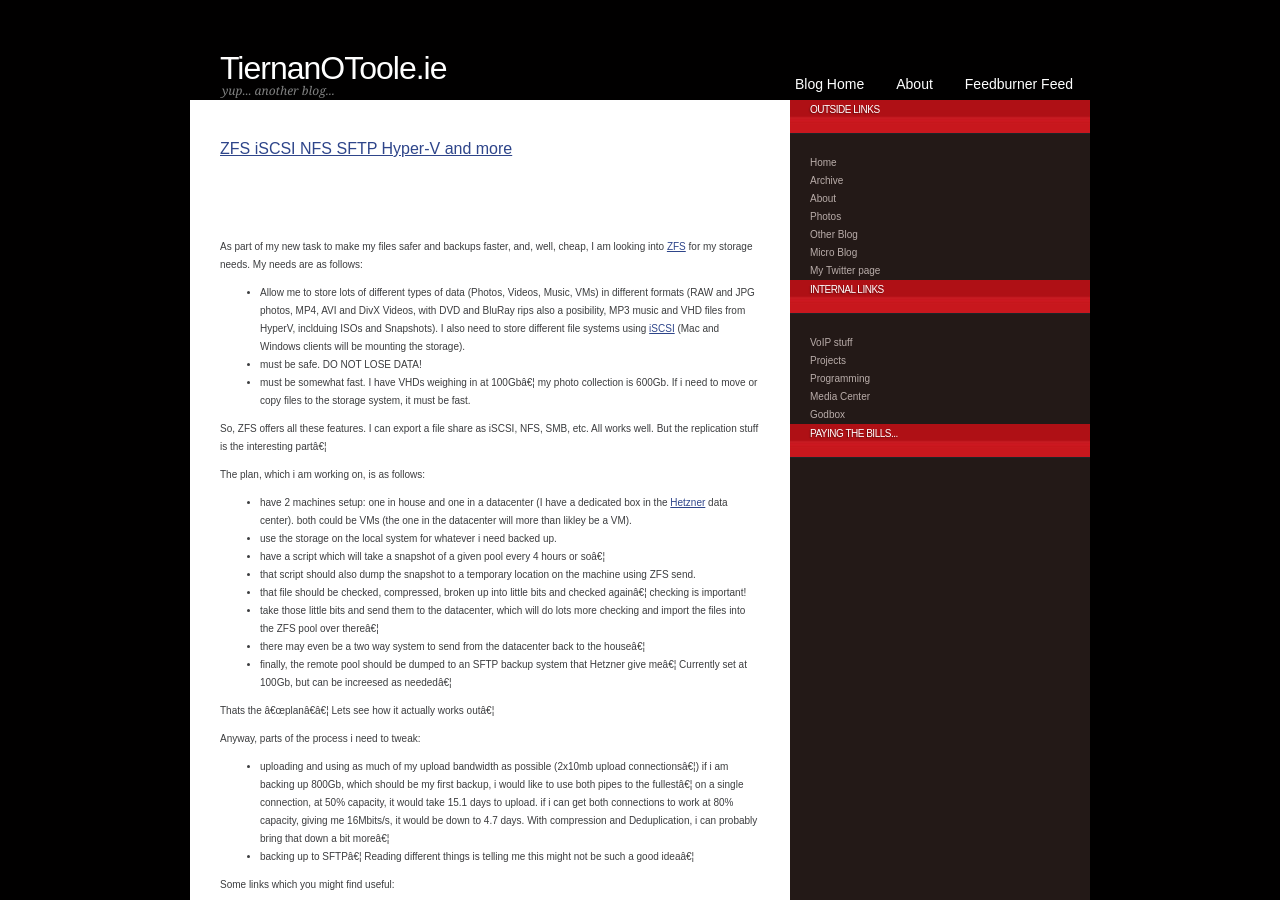
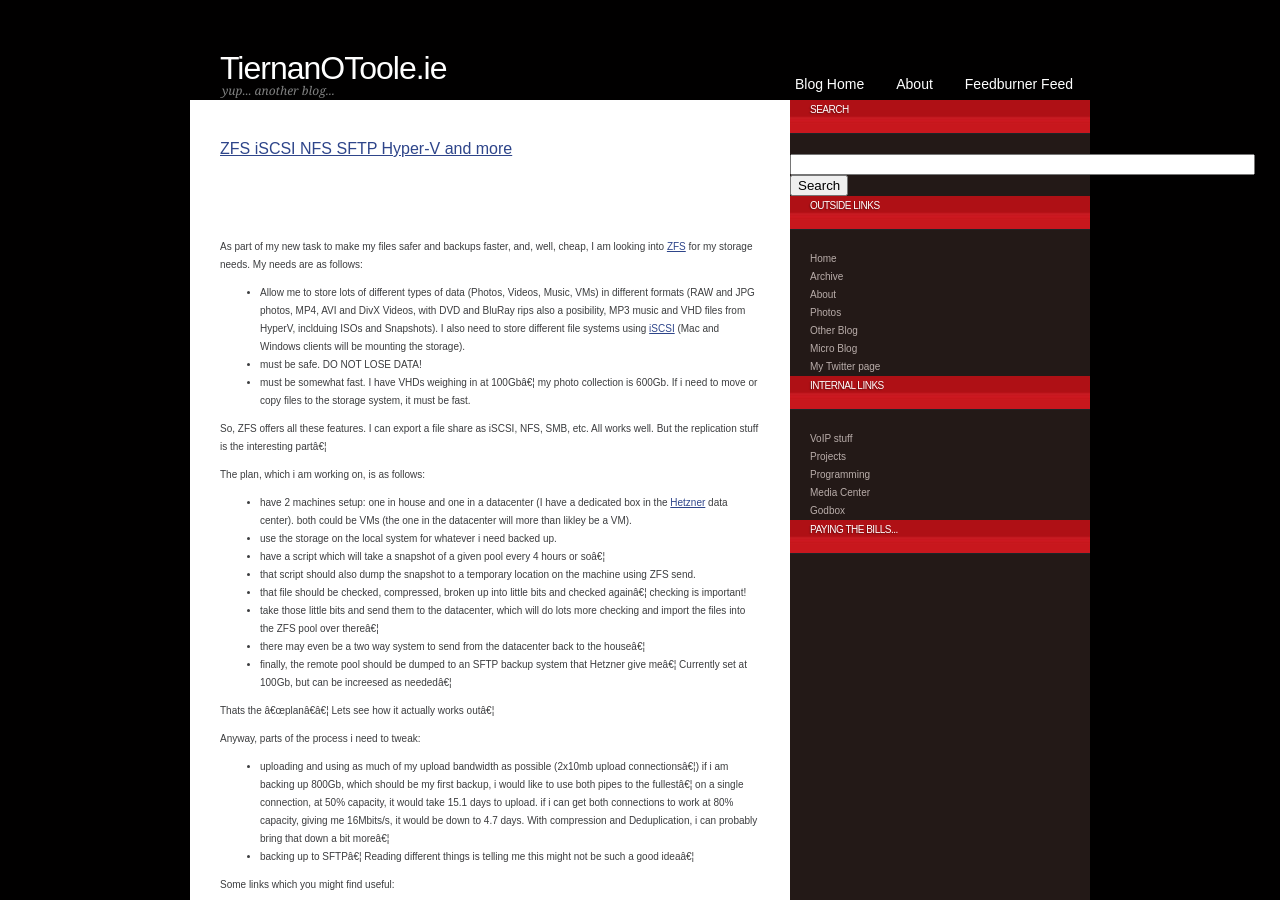
Before and after one commit to hewtwit-zz/tiernanotoole.ie, a Jekyll site: the page built from index.html, in a window 1280 px wide and 900 px high. Built offline with Jekyll 4.4.1, drawn with Linux system fonts in a browser that asks for light colours; Markdown is read by kramdown in place of the engine named in the settings.

Commit message:
adding search

```diff
--- a/_layouts/default.html
+++ b/_layouts/default.html
@@ -82,6 +82,19 @@ googletag.enableServices();
 		</div>
 		<!-- end #content -->
 		<div id="sidebar">
+			<h2>Search</h2>
+			<form action="http://tiernanotoole.ie/search.html" id="cse-search-box">
+  <div>
+    <input type="hidden" name="cx" value="partner-pub-6435972961836580:6113752906" />
+    <input type="hidden" name="cof" value="FORID:10" />
+    <input type="hidden" name="ie" value="UTF-8" />
+    <input type="text" name="q" size="55" />
+    <input type="submit" name="sa" value="Search" />
+  </div>
+</form>
+
+<script type="text/javascript" src="http://www.google.ie/coop/cse/brand?form=cse-search-box&amp;lang=en"></script>
+
 			<h2>Outside Links</h2>
 			<ul>
 					<li><a href="/">Home</a></li>
@@ -103,12 +116,14 @@ googletag.enableServices();
 			</ul>
 
 			<h2>Paying the bills...</h2>
+			<ul><li>
 			<div id='div-gpt-ad-1347398468556-2' style='width:120px; height:600px;'>
 			<script type='text/javascript'>
 			googletag.cmd.push(function() { googletag.display('div-gpt-ad-1347398468556-2'); });
 			</script>
 			</div>
-		</p>
+		</li>
+			</ul>
 		</div>
 		<!-- end #sidebar -->
 		<div style="clear: both;">&nbsp;</div>
```
Also changed, not shown: search.html (added, +14 -0 lines).
